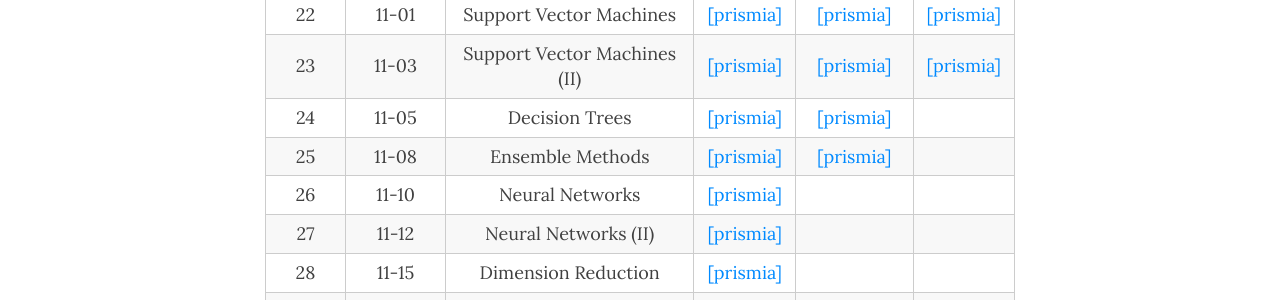
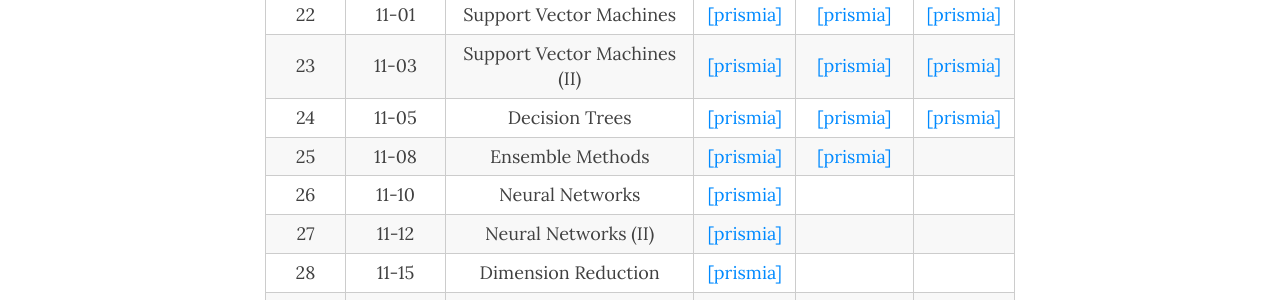
Before and after one commit to data1010/data1010.github.io, a Jekyll site: the page built from class.md, in a window 1280 px wide and 900 px high, scrolled down 1507 px. Shown: the part 154-454 px from the top of the window. Built offline with Jekyll 4.4.1, drawn with Linux system fonts in a browser that asks for light colours; nearby versions of some CDN libraries.

Commit message:
Update class.md

```diff
--- a/class.md
+++ b/class.md
@@ -213,7 +213,7 @@ title: Notebooks and videos
       <td style="text-align: center">Decision Trees</td>
       <td style="text-align: center"><a href="https://prismia.chat/shared/machine-learning/601deda0-21f1-4b26-b60f-146f02349b50">[prismia]</a></td>
       <td style="text-align: center"><a href="https://prismia.chat/shared/3PPS-5EZ8">[prismia]</a></td>
-      <td style="text-align: center"></td>
+      <td style="text-align: center"><a href="https://prismia.chat/shared/6GMT-USYM">[prismia]</a></td>
     </tr>
     <tr>
       <td style="text-align: center">25</td>
```
